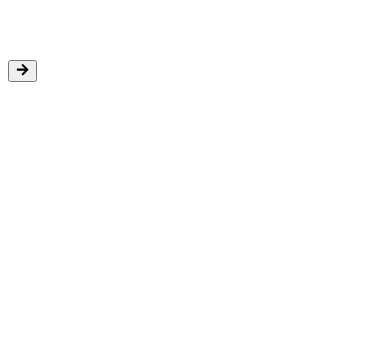
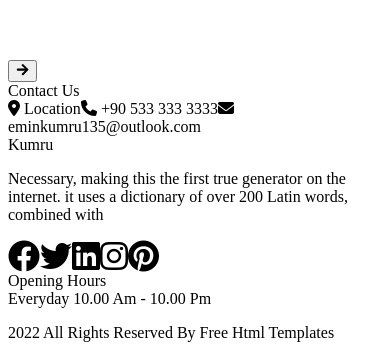
Before and after one commit to eminkmru/Full-Stack-food-ordering-Project-with-NextJS, a Next.js app: page / in a window 390 px wide. Shown: the part 3678-4036 px from the top of the page. Before the commit the page ends 3768 px from the top, so only its background shows below. Built offline with nearby package versions, Linux system fonts and the light colour scheme.

Commit message:
created footer

```diff
--- a/components/Reservation.jsx
+++ b/components/Reservation.jsx
@@ -96,9 +96,9 @@ const Reservation = () => {
             src="https://www.google.com/maps/embed?pb=!1m18!1m12!1m3!1d15647.252594303785!2d34.53820105369025!3d36.77569621331589!2m3!1f0!2f0!3f0!3m2!1i1024!2i768!4f13.1!3m3!1m2!1s0x15278be06f562813%3A0x66440c856df61d13!2sOTTOBros%20Burger%20%26%20More%20%C3%87iflikk%C3%B6y!5e0!3m2!1str!2str!4v1688299576134!5m2!1str!2str"
             width="100%"
             height="450"
-            allowfullscreen=""
+            allowFullScreen=""
             loading="lazy"
-            referrerpolicy="no-referrer-when-downgrade"
+            referrerPolicy="no-referrer-when-downgrade"
           ></iframe>
         </div>
       </div>
--- a/components/layout/Footer.jsx
+++ b/components/layout/Footer.jsx
@@ -0,0 +1,53 @@
+import React from "react";
+import Title from "../ui/Title";
+
+const Footer = () => {
+  return (
+    <div className="bg-secondary text-white">
+      <div className="container mx-auto p-4 pt-16">
+        <div className="grid sm:grid-cols-3 grid-cols-1 gap-x-4 text-center mb-12">
+          <div className="mb-16">
+            <Title addClass="text-3xl mb-5">Contact Us</Title>
+            <div className="flex flex-col gap-y-5">
+              <span>
+                <i className="fa-solid fa-location-dot"></i> Location
+              </span>
+              <span>
+                <i className="fa-solid fa-phone"></i> +90 533 333 3333
+              </span>
+              <span>
+                <i className="fa-solid fa-envelope"></i>eminkumru135@outlook.com
+              </span>
+            </div>
+          </div>
+          <div className="mb-16">
+            <Title addClass="text-center text-4xl  mb-5">Kumru</Title>
+            <p>
+              Necessary, making this the first true generator on the internet.
+              it uses a dictionary of over 200 Latin words, combined with
+            </p>
+            <div className="mt-3">
+              <i className="fa-brands fa-facebook fa-2x mr-3"></i>
+              <i className="fa-brands fa-twitter fa-2x mr-3"></i>
+              <i className="fa-brands fa-linkedin fa-2x mr-3"></i>
+              <i className="fa-brands fa-instagram fa-2x mr-3"></i>
+              <i className="fa-brands fa-pinterest fa-2x mr-3"></i>
+            </div>
+          </div>
+          <div className="flex flex-col gap-y-4 mb-16">
+            <Title addClass="text-3xl  mb-5">Opening Hours</Title>
+            <span> Everyday</span>
+            <span> 10.00 Am - 10.00 Pm</span>
+          </div>
+        </div>
+        <div>
+          <p className="text-center">
+            2022 All Rights Reserved By Free Html Templates
+          </p>
+        </div>
+      </div>
+    </div>
+  );
+};
+
+export default Footer;
--- a/src/pages/_document.js
+++ b/src/pages/_document.js
@@ -10,6 +10,14 @@ export default function Document() {
           href="https://fonts.googleapis.com/css2?family=Dancing+Script:wght@400;500;700&family=Open+Sans:ital,wght@0,300;0,400;0,600;0,700;0,800;1,300;1,400;1,600;1,700;1,800&display=swap"
           rel="stylesheet"
         />
+        {/* Font Awsome Cdn */}
+        <link
+          rel="stylesheet"
+          href="https://cdnjs.cloudflare.com/ajax/libs/font-awesome/6.4.0/css/all.min.css"
+          integrity="sha512-iecdLmaskl7CVkqkXNQ/ZH/XLlvWZOJyj7Yy7tcenmpD1ypASozpmT/E0iPtmFIB46ZmdtAc9eNBvH0H/ZpiBw=="
+          crossorigin="anonymous"
+          referrerpolicy="no-referrer"
+        />
       </Head>
       <body>
         <Main />
--- a/src/pages/index.jsx
+++ b/src/pages/index.jsx
@@ -2,6 +2,7 @@ import Head from "next/head";
 import Home from "./home";
 import Header from "../../components/layout/Header";
 import Input from "../../components/form/Input";
+import Footer from "../../components/layout/Footer";
 
 export default function Index() {
   return (
@@ -20,6 +21,7 @@ export default function Index() {
       </Head>
       <Header />
       <Home />
+      <Footer />
     </div>
   );
 }
```
